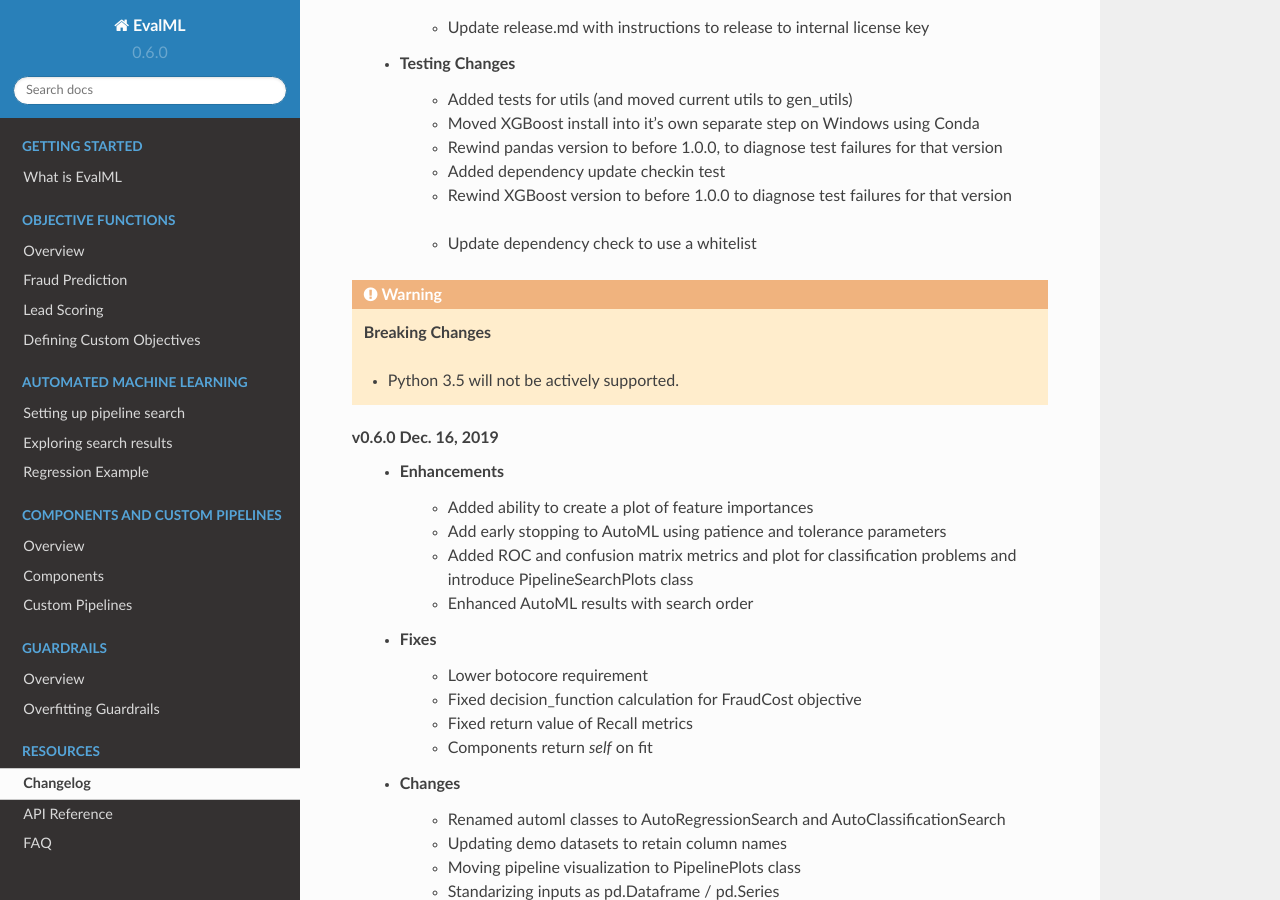
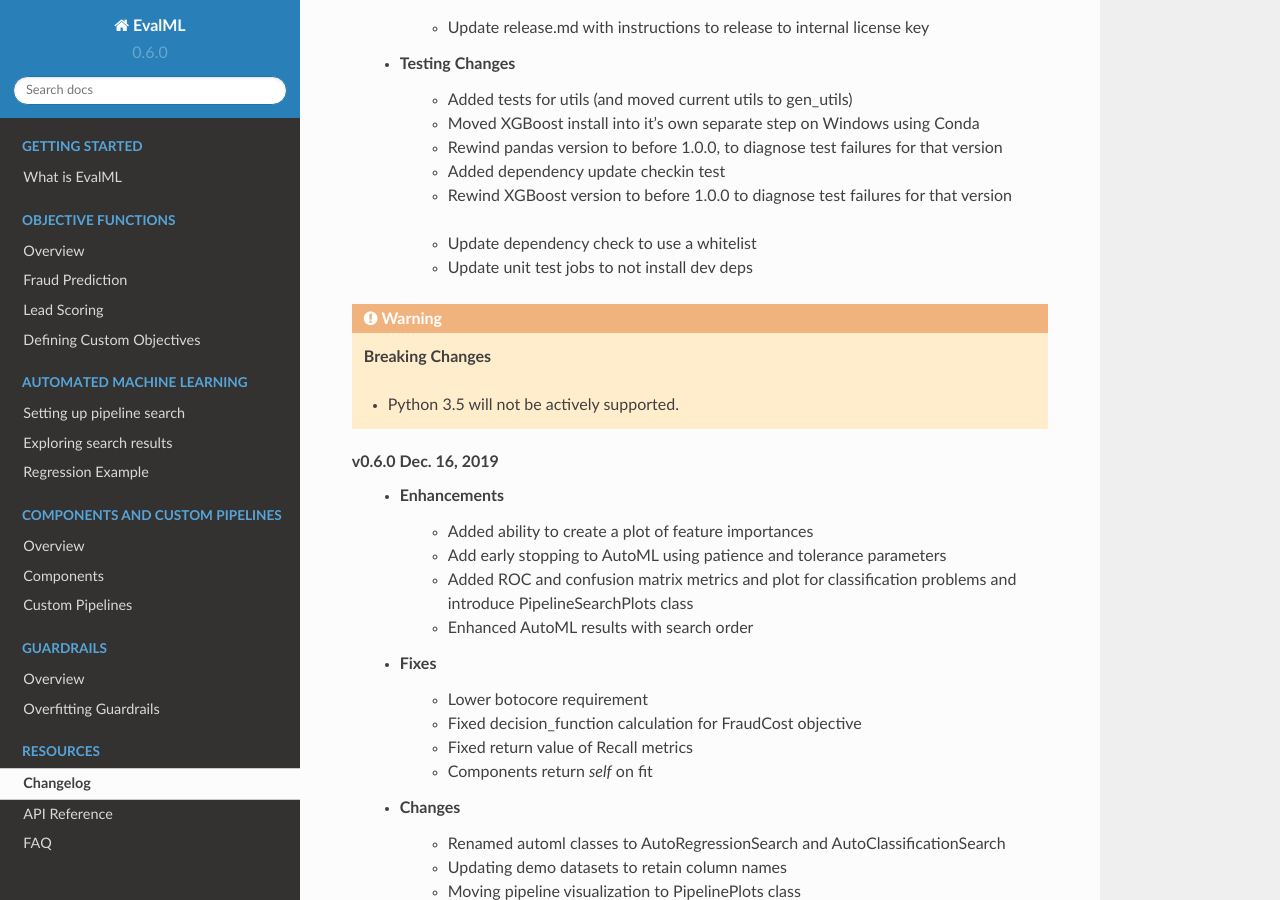
Before and after one commit to alteryx/evalml, a Sphinx documentation site: the page built from docs/source/changelog.rst, in a window 1280 px wide and 900 px high, scrolled down 883 px. Built offline with Sphinx 7.4.7 and the Read the Docs theme 2.0.0, drawn with Linux system fonts in a browser that asks for light colours; comment, search, counter and statistics services are not loaded.

Commit message:
Changelog

```diff
--- a/docs/source/changelog.rst
+++ b/docs/source/changelog.rst
@@ -32,6 +32,7 @@ Changelog
         * Added dependency update checkin test :pr:`324`
         * Rewind XGBoost version to before 1.0.0 to diagnose test failures for that version :pr:`402`
         * Update dependency check to use a whitelist :pr:`417`
+        * Update unit test jobs to not install dev deps :pr:`455`
 .. warning::
 
     **Breaking Changes**
```
